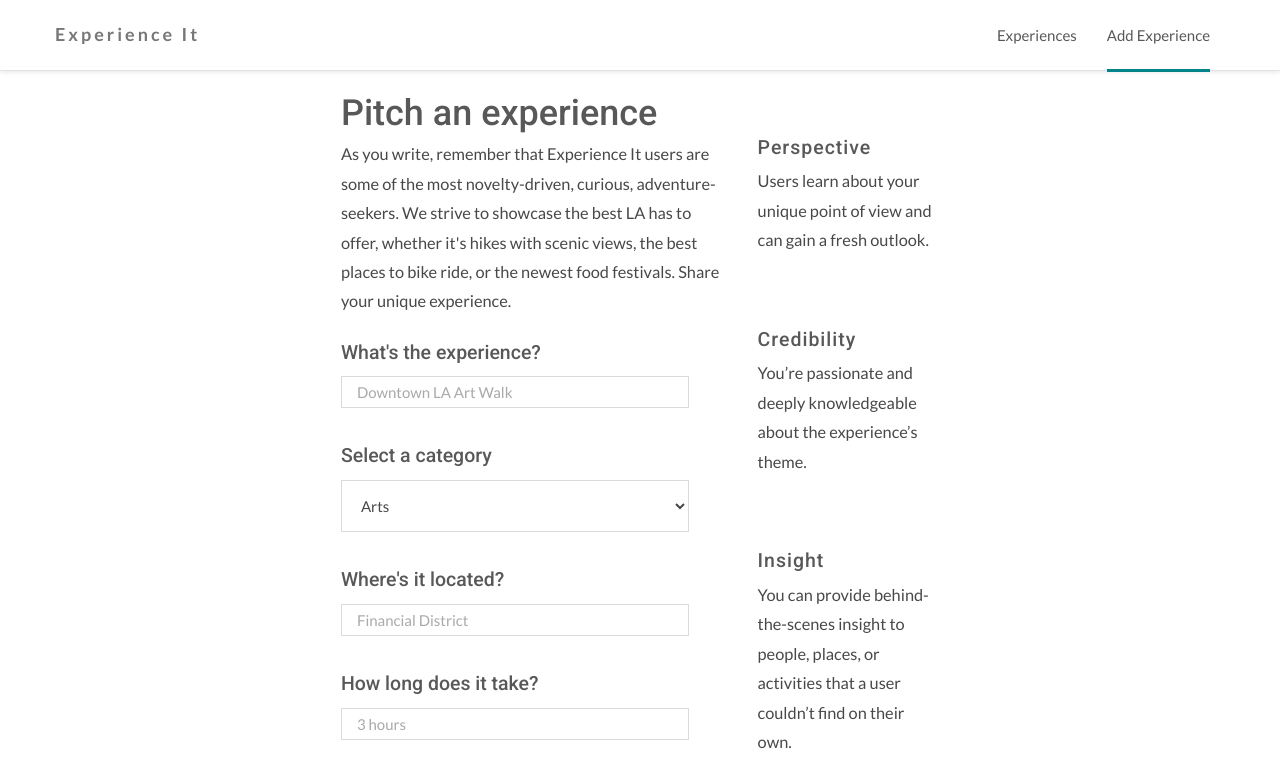
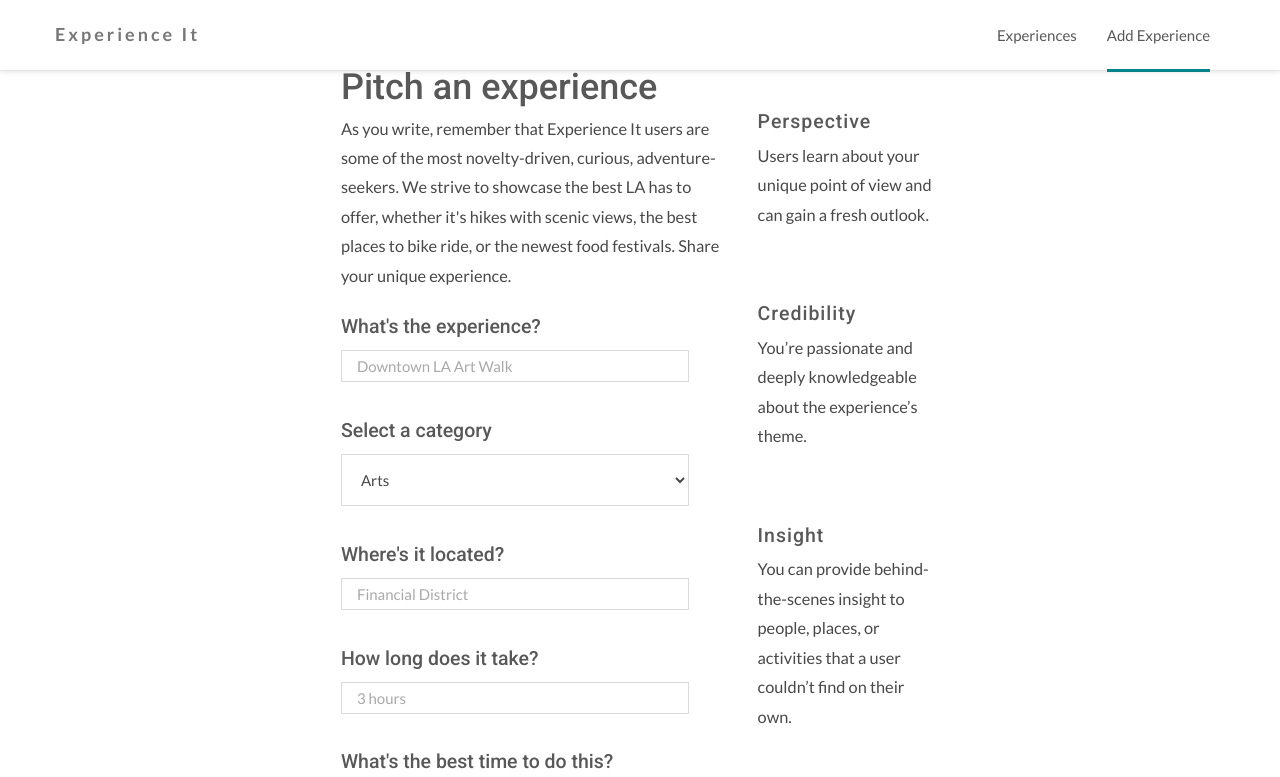
Before and after one commit to zeniavilla/experience-it-app, a React (Create React App) app in the folder experience-it-app-client/: page /describe-your-experience in a window 1280 px wide. Shown: the top 777 px of the page. Built offline with nearby package versions, Linux system fonts and the light colour scheme; a web font is replaced by a local one.

Commit message:
Decrease clearfix margin

```diff
--- a/experience-it-app-client/src/components/App.css
+++ b/experience-it-app-client/src/components/App.css
@@ -11,11 +11,6 @@ html {
     a:hover, a:visited, a:active, a:focus {
         text-decoration: none;
     }
-
-@keyframes App-logo-spin {
-    from { transform: rotate(0deg); }
-    to { transform: rotate(360deg); }
-}
 
 body {
     color: #484848;
@@ -37,7 +32,7 @@ h1, h2, h3, h4, h5, h6 {
 }
 
 div.clearfix {
-    margin-top: 6%;
+    margin-top: 4%;
 }
 
 /* Navbar  */
```
